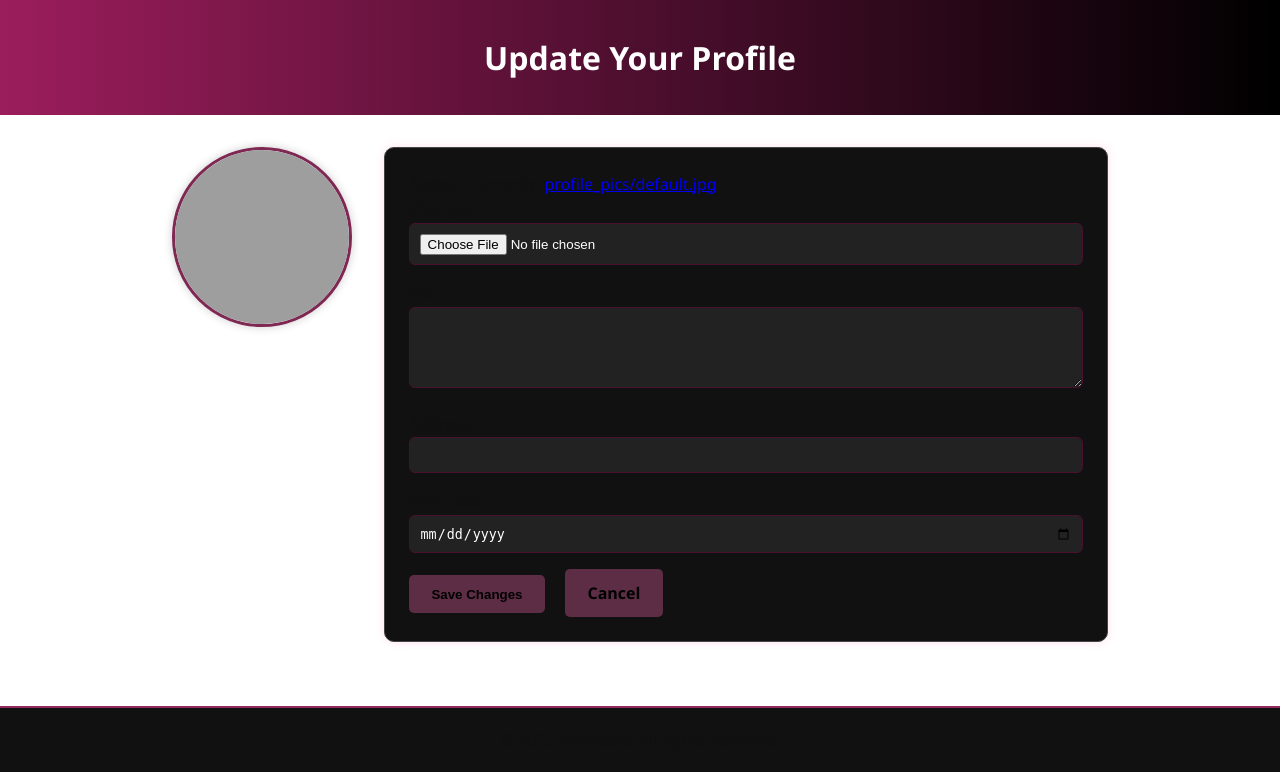
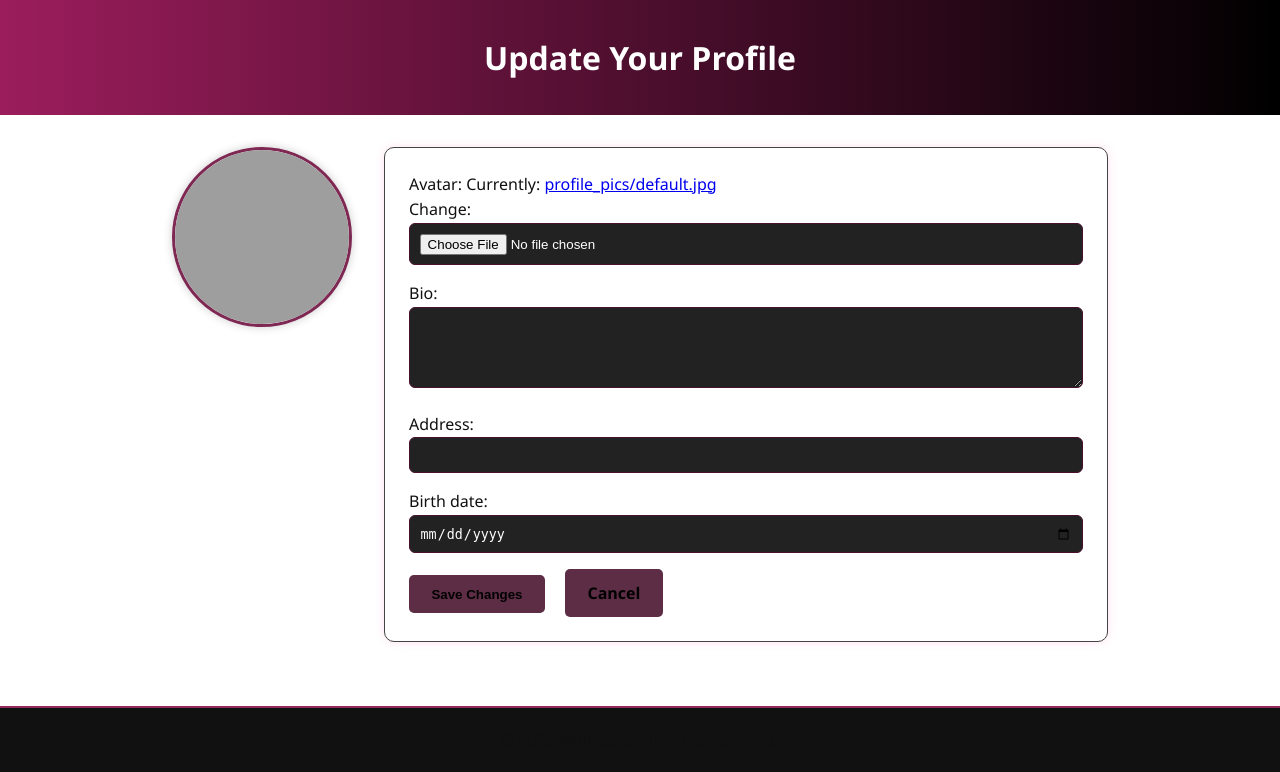
Before and after one commit to Farah-94/Project4-Ecommerce-website, a Django app: page /user/profile/update/ in a window 1280 px wide. Shown: the part 60-832 px from the top of the page. Run offline with Django 5.2, Linux system fonts and the light colour scheme; a user stored in the database is signed in; data comes from the database, SQL or seed files in the repository; grey boxes are pictures that could not be loaded.

Commit message:
user css updated

```diff
--- a/walkease/user/static/user/css/style.css
+++ b/walkease/user/static/user/css/style.css
@@ -15,7 +15,7 @@ body {
 /* === Navigation Bar === */
 header {
   background-color: #111;
-  border-bottom: 2px solid #783255;
+  border-bottom: 2px solid #782950;
 }
 
 nav ul {
@@ -75,7 +75,8 @@ nav ul li a:hover {
 .profile-info, .profile-update-form {
   flex: 1;
   min-width: 280px;
-  background-color: #111;
+  background-color: white;
+  color: #111;
   padding: 1.5rem;
   border: 1px solid #444;
   border-radius: 10px;
```
